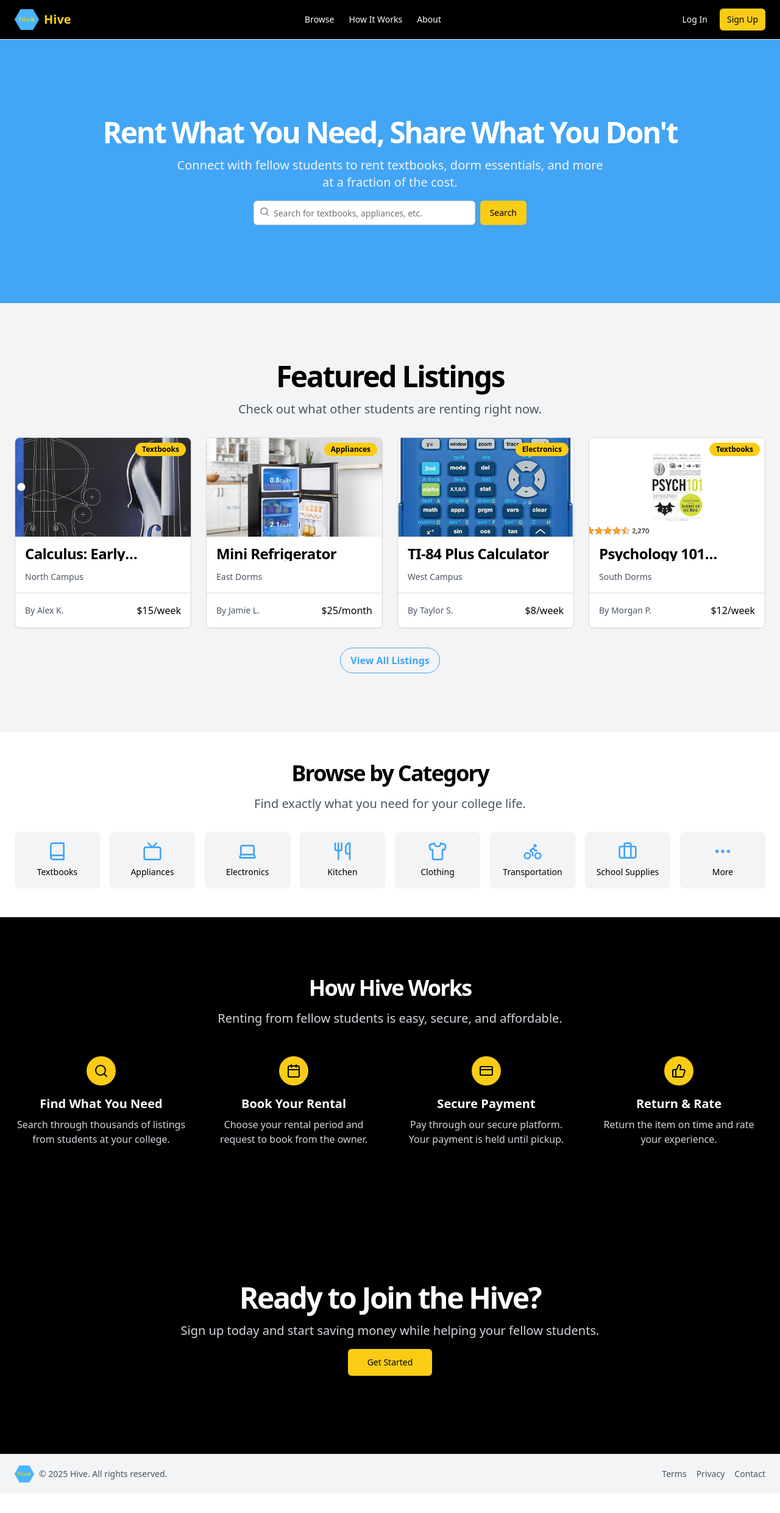
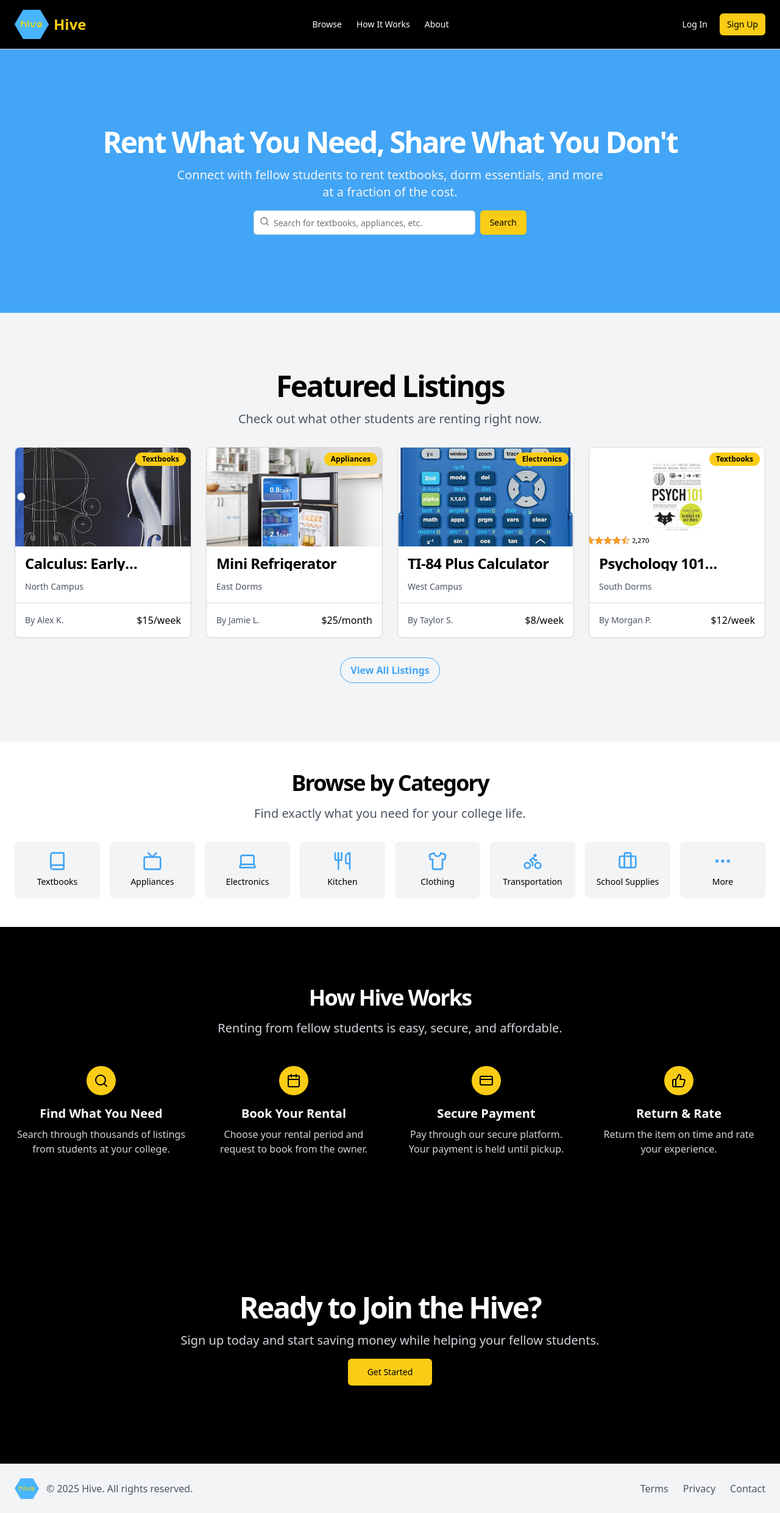
Before and after one commit to Gunjiilkham/hive, a Next.js app: page / in a window 1280 px wide. Shown: the whole page at 61% size. Before the commit the page ends 2449 px from the top, so only its background shows below. Built offline with nearby package versions, Linux system fonts and the light colour scheme.

Commit message:
update logo size

```diff
--- a/app/page.tsx
+++ b/app/page.tsx
@@ -11,9 +11,9 @@ export default function Home() {
   return (
     <div className="flex flex-col min-h-screen">
       <header className="sticky top-0 z-50 w-full border-b bg-black text-white">
-        <div className="container flex items-center justify-between h-16 px-4 md:px-6">
+        <div className="container flex items-center justify-between h-20 px-4 md:px-6">
           <Link href="/" className="flex items-center gap-2">
-            <div className="relative w-10 h-10">
+            <div className="relative w-14 h-14">
               <Image
                 src="/images/hive-logo.png"
                 alt="Hive Logo"
@@ -22,7 +22,7 @@ export default function Home() {
                 priority
               />
             </div>
-            <span className="text-xl font-bold text-yellow-400">Hive</span>
+            <span className="text-2xl font-bold text-yellow-400">Hive</span>
           </Link>
           <nav className="hidden md:flex items-center gap-6 text-sm">
             <Link href="/listings" className="font-medium transition-colors hover:text-yellow-400">
@@ -95,9 +95,9 @@ export default function Home() {
         </section>
       </main>
       <footer className="w-full border-t py-6 md:py-0 bg-gray-100">
-        <div className="container flex flex-col md:flex-row items-center justify-between gap-4 px-4 md:px-6 md:h-16">
-          <div className="flex items-center gap-2">
-            <div className="relative w-8 h-8">
+        <div className="container flex flex-col md:flex-row items-center justify-between gap-4 px-4 md:px-6 md:h-20">
+          <div className="flex items-center gap-3">
+            <div className="relative w-10 h-10">
               <Image
                 src="/images/hive-logo.png"
                 alt="Hive Logo"
@@ -105,9 +105,9 @@ export default function Home() {
                 className="object-contain"
               />
             </div>
-            <p className="text-sm text-gray-600">© 2025 Hive. All rights reserved.</p>
+            <p className="text-base text-gray-600">© 2025 Hive. All rights reserved.</p>
           </div>
-          <nav className="flex items-center gap-4 text-sm">
+          <nav className="flex items-center gap-6 text-base">
             <Link href="/terms" className="text-gray-600 hover:text-black hover:underline underline-offset-4">
               Terms
             </Link>
```
